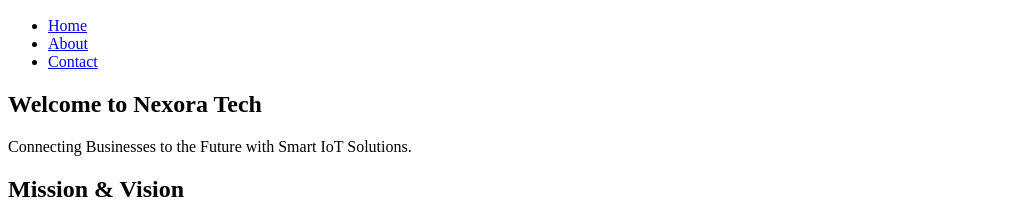
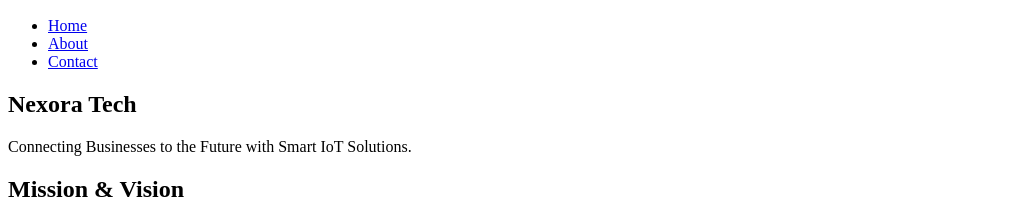
Before and after one commit to FrnndSoul/Cognate-03-RJ45, a plain HTML site: page about.html in a window 1280 px wide. Shown: the part 562-781 px from the top of the page, without its empty margins (0-1020 px from the left). Drawn offline with Linux system fonts and the light colour scheme.

Commit message:
Update README and HTML files to reflect project name and improve content clarity

```diff
--- a/about.html
+++ b/about.html
@@ -50,7 +50,7 @@
 
     <!-- Welcome -->
     <section class="welcome">
-      <h1>Welcome to Nexora Tech</h1>
+      <h1>Nexora Tech</h1>
       <p>Connecting Businesses to the Future with Smart IoT Solutions.</p>
     </section>
 
```
Also changed, not shown: index.html (+2 -2 lines), 1 other file.
